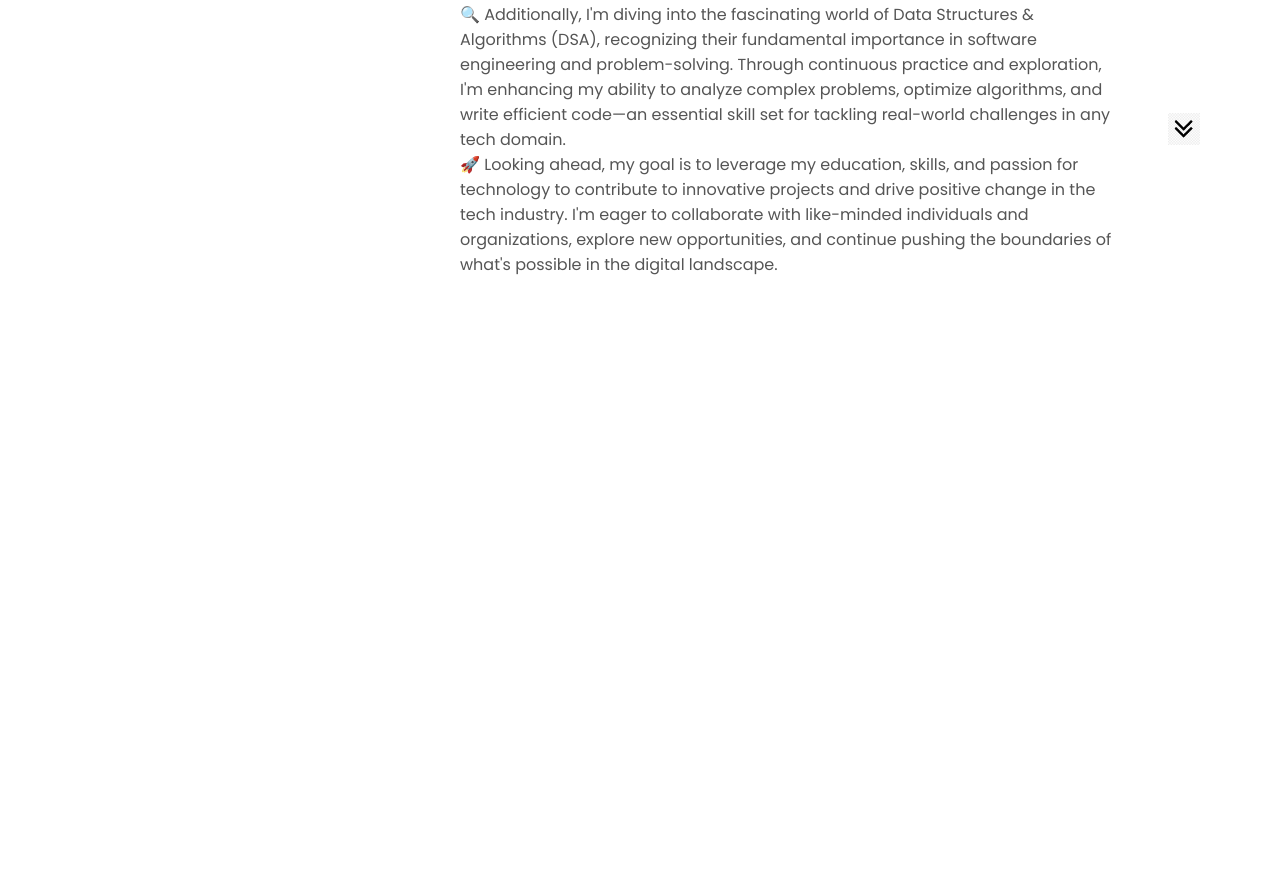
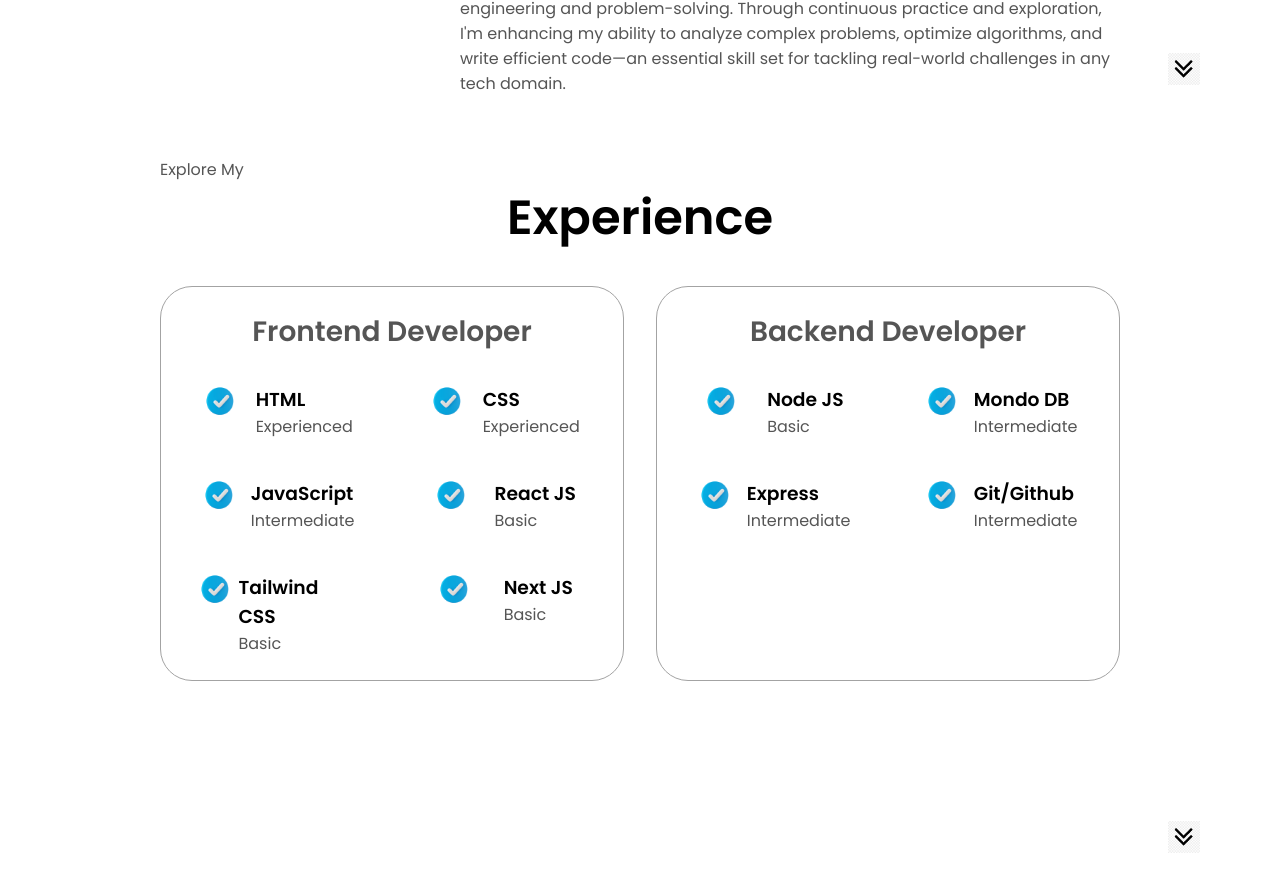
Before and after one commit to katarianikita2003/CODSOFT, a plain HTML site: page Portfolio/index.html in a window 1280 px wide. Shown: the part 1419-2311 px from the top of the page. Before the commit the page ends 1696 px from the top, so only its background shows below. Drawn offline with Linux system fonts and the light colour scheme.

Commit message:
Experience Section
Create Experience Section

```diff
--- a/Portfolio/index.html
+++ b/Portfolio/index.html
@@ -74,7 +74,7 @@
                     <div class="details-container">
                         <img src="./assets/education.png" alt="Education icon" class="icon" />
                         <h3>Education</h3>
-                        <p>B.Tech Bachelors Degree<br />NIT Kurukshetra</p>
+                        <p>B.Tech<br />NIT Kurukshetra</p>
                     </div>
                 </div>
                 <div class="text-container">
@@ -84,12 +84,7 @@
                         & Algorithms (DSA), honing my skills to become a versatile and innovative professional in the
                         tech industry.
                         <br>
-                        🎓 As a dedicated learner, I'm pursuing my engineering degree with a focus on Electrical
-                        Engineering. Throughout my academic journey, I've been fortunate to delve deep into subjects
-                        like Electrical Machines, Power Electronics, Control System, which have equipped me with a solid
-                        foundation in both theoretical concepts and practical applications.
-                        <br>
-                        💻 In parallel with my studies, I'm actively expanding my expertise in web development. From
+                        💻 I'm actively expanding my expertise in web development. From
                         crafting responsive designs to mastering the intricacies of front-end and back-end technologies,
                         I'm committed to staying updated with the latest industry trends and best practices. Building
                         intuitive and user-friendly web experiences is not just a skill set for me—it's a creative
@@ -100,17 +95,101 @@
                         continuous practice and exploration, I'm enhancing my ability to analyze complex problems,
                         optimize algorithms, and write efficient code—an essential skill set for tackling real-world
                         challenges in any tech domain.
-                        <br>
-                        🚀 Looking ahead, my goal is to leverage my education, skills, and passion for technology to
-                        contribute to innovative projects and drive positive change in the tech industry. I'm eager to
-                        collaborate with like-minded individuals and organizations, explore new opportunities, and
-                        continue pushing the boundaries of what's possible in the digital landscape.
                     </p>
                 </div>
             </div>
         </div>
         <img src="./assets/arrow.png" alt="Arrow icon" class="icon arrow" onclick="location.href='./#experience'" />
     </section>
+    <section id="experience">
+        <p class="section__text__p1">Explore My</p>
+        <h1 class="title">Experience</h1>
+        <div class="experience-details-container">
+            <div class="about-containers">
+                <div class="details-container">
+                    <h2 class="experience-sub-title">Frontend Developer</h2>
+                    <div class="article-container">
+                        <article>
+                            <img src="./assets/checkmark.jpg" alt="Experience Icon" class="icon">
+                            <div>
+                                <h3>HTML</h3>
+                                <p>Experienced</p>
+                            </div>
+                        </article>
+                        <article>
+                            <img src="./assets/checkmark.jpg" alt="Experience Icon" class="icon">
+                            <div>
+                                <h3>CSS</h3>
+                                <p>Experienced</p>
+                            </div>
+                        </article>
+                        <article>
+                            <img src="./assets/checkmark.jpg" alt="Experience Icon" class="icon">
+                            <div>
+                                <h3>JavaScript</h3>
+                                <p>Intermediate</p>
+                            </div>
+                        </article>
+                        <article>
+                            <img src="./assets/checkmark.jpg" alt="Experience Icon" class="icon">
+                            <div>
+                                <h3>React JS</h3>
+                                <p>Basic</p>
+                            </div>
+                        </article>
+                        <article>
+                            <img src="./assets/checkmark.jpg" alt="Experience Icon" class="icon">
+                            <div>
+                                <h3>Tailwind CSS</h3>
+                                <p>Basic</p>
+                            </div>
+                        </article>
+                        <article>
+                            <img src="./assets/checkmark.jpg" alt="Experience Icon" class="icon">
+                            <div>
+                                <h3>Next JS</h3>
+                                <p>Basic</p>
+                            </div>
+                        </article>
+                    </div>
+                </div>
+                <div class="details-container">
+                    <h2 class="experience-sub-title">Backend Developer</h2>
+                    <div class="article-container">
+                        <article>
+                            <img src="./assets/checkmark.jpg" alt="Experience Icon" class="icon">
+                            <div>
+                                <h3>Node JS</h3>
+                                <p>Basic</p>
+                            </div>
+                        </article>
+                        <article>
+                            <img src="./assets/checkmark.jpg" alt="Experience Icon" class="icon">
+                            <div>
+                                <h3>Mondo DB</h3>
+                                <p>Intermediate</p>
+                            </div>
+                        </article>
+                        <article>
+                            <img src="./assets/checkmark.jpg" alt="Experience Icon" class="icon">
+                            <div>
+                                <h3>Express</h3>
+                                <p>Intermediate</p>
+                            </div>
+                        </article>
+                        <article>
+                            <img src="./assets/checkmark.jpg" alt="Experience Icon" class="icon">
+                            <div>
+                                <h3>Git/Github</h3>
+                                <p>Intermediate</p>
+                            </div>
+                        </article>
+                    </div>
+                </div>
+            </div>
+        </div>
+        <img src="./assets/arrow.png" alt="Arrow icon" class="icon arrow" onclick="location.href='./#projects'" />
+    </section>
     <script src="script.js"></script>
 </body>
 
--- a/Portfolio/style.css
+++ b/Portfolio/style.css
@@ -304,7 +304,7 @@ section {
 
 .section-container {
   gap: 4rem;
-  height: 95%;
+  height: 80%;
 }
 
 .section_pic-container {
@@ -312,3 +312,42 @@ section {
   width: 400px;
   margin: auto 0;
 }
+
+/* EXPERIENCE SECTION */
+
+#experience {
+  position: relative;
+}
+
+.experience-sub-title {
+  color: rgb(85, 85, 85);
+  font-weight: 600;
+  font-size: 1.75rem;
+  margin-bottom: 2rem;
+}
+
+.experience-details-container {
+  display: flex;
+  justify-content: center;
+  flex-direction: column;
+}
+
+.article-container {
+  display: flex;
+  text-align: initial;
+  flex-wrap: wrap;
+  flex-direction: row;
+  gap: 2.5rem;
+  justify-content: space-around;
+}
+
+article {
+  display: flex;
+  width: 10rem;
+  justify-content: space-around;
+  gap: 0.5rem;
+}
+
+article .icon {
+  cursor: default;
+}
```
Also changed, not shown: Portfolio/assets/checkmark.jpg (added).
